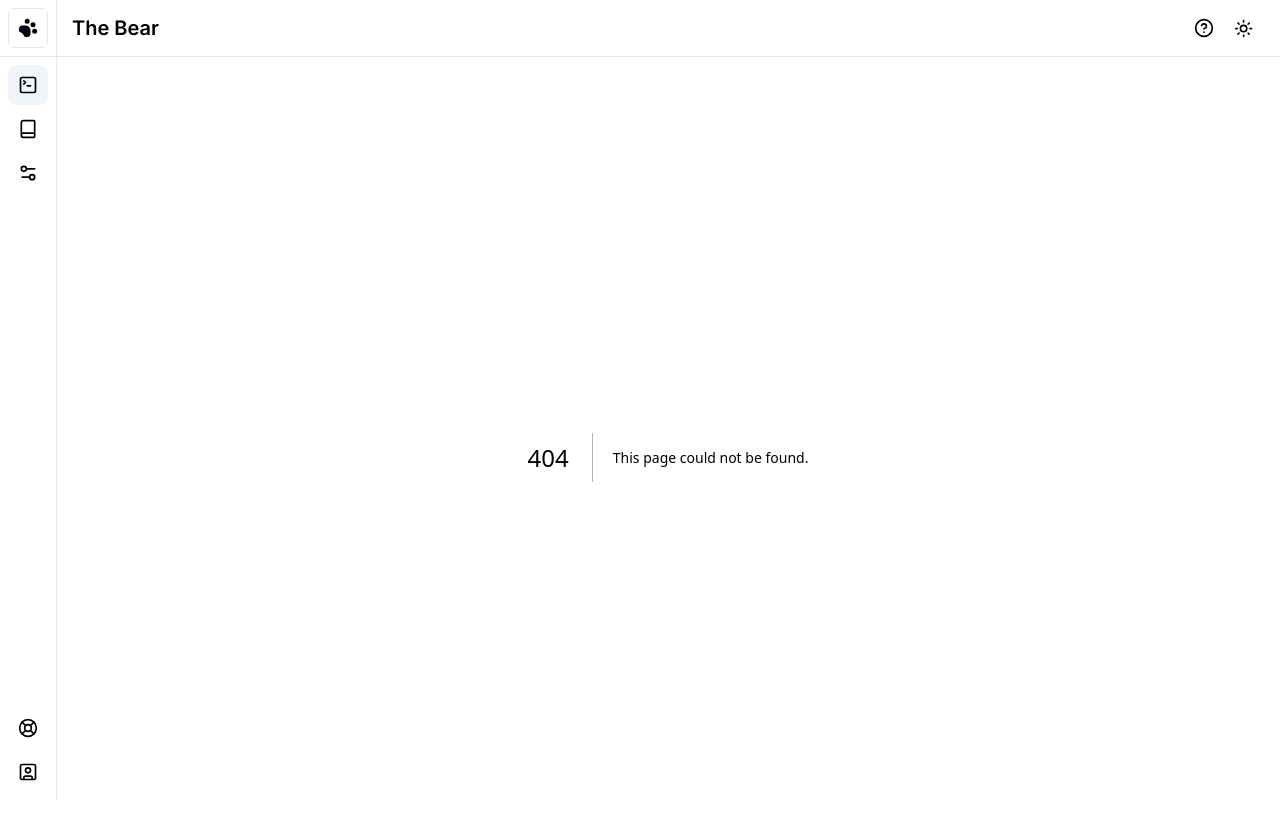
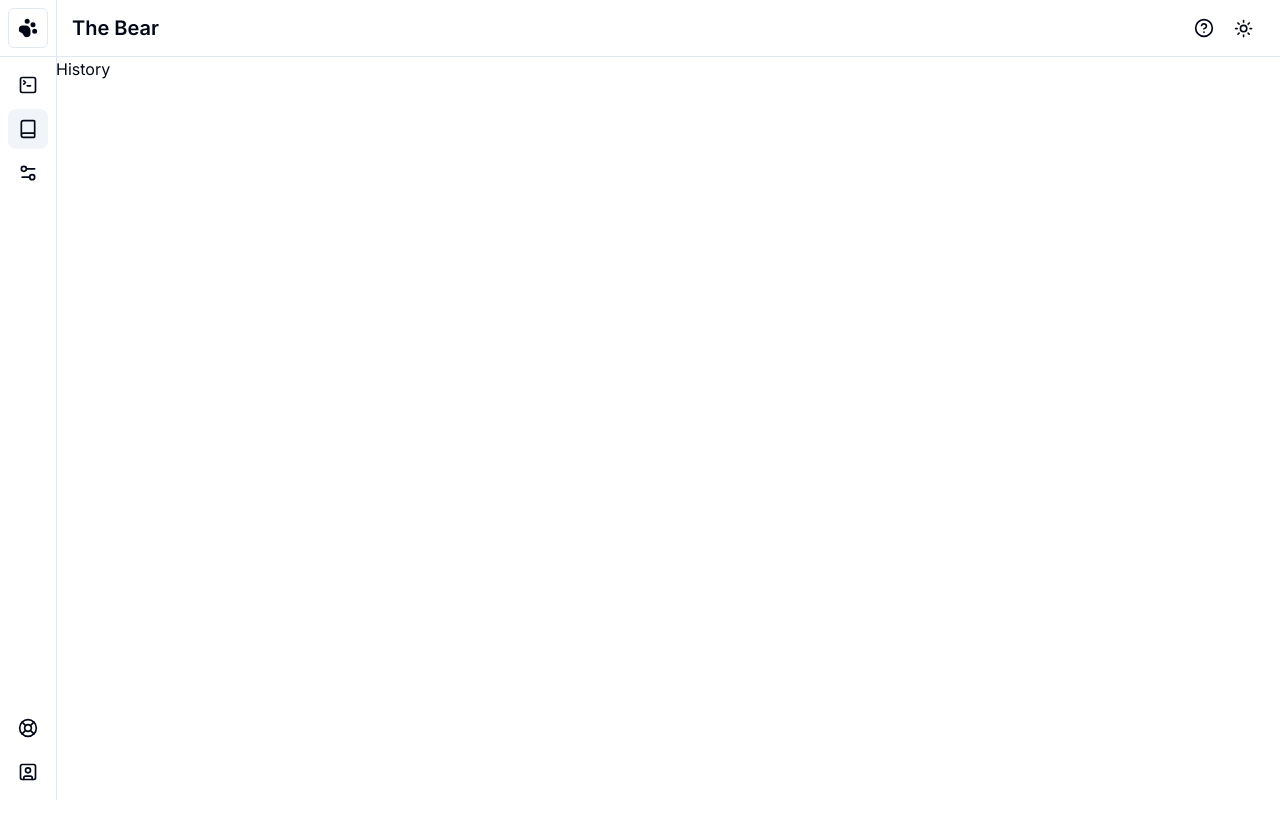
Before and after one commit to sleepytaco/BearLLM, a Next.js app: page /history in a window 1280 px wide. Before the commit this address had no page. Shown: the top 820 px of the page. Built offline with nearby package versions, Linux system fonts and the light colour scheme.

Commit message:
Highlight relevant buttons during navigation

```diff
--- a/app/globals.css
+++ b/app/globals.css
@@ -97,7 +97,7 @@
   display: flex;
   flex-direction: column;
   justify-content: flex-end;
-  height: 70vh; /* Full viewport height */
+  height: 69vh; /* Full viewport height */
   padding: 20px;
   overflow-y: auto;
 }
--- /dev/null
+++ b/app/history/page.tsx
@@ -0,0 +1,5 @@
+export default function Home() {
+    return (
+     <h1>History</h1>
+    )
+  }
--- a/app/layout.tsx
+++ b/app/layout.tsx
@@ -4,6 +4,9 @@
 import { ThemeProvider } from "@/components/theme-provider"
 import { SideNav } from "@/components/side-nav"
 import { Header } from "@/components/header/header"
+import {
+  TooltipProvider,
+} from "@/components/ui/tooltip"
 
 const inter = Inter({ subsets: ["latin"] });
 
@@ -26,6 +29,7 @@
             enableSystem
             disableTransitionOnChange
           >
+            <TooltipProvider>
               <div className="grid h-screen w-full pl-[56px]">
                 <SideNav />
                 <div className="flex flex-col">
@@ -33,6 +37,7 @@
                   {children}
                 </div>
               </div>
+            </TooltipProvider>
         </ThemeProvider>
       </body>
     </html>
--- a/app/page.tsx
+++ b/app/page.tsx
@@ -56,20 +56,20 @@
         </Badge> */}
         <div className="chat-container">
           <div className="messages-container">
-            <MessageBubble message="Sender 1 message" isSender={true} />
-            <MessageBubble message="Reciver message" isSender={false} />
-            <MessageBubble message="Sender 2message" isSender={true} />
-            <MessageBubble message="Reciver message" isSender={false} />
-            <MessageBubble message="Sender 3message" isSender={true} />
-            <MessageBubble message="Reciver message" isSender={false} />
-            <MessageBubble message="Sender4 message" isSender={true} />
-            <MessageBubble message="Reciver message" isSender={false} />
-            <MessageBubble message="Sender5 message" isSender={true} />
-            <MessageBubble message="Reciver message" isSender={false} />
-            <MessageBubble message="Sender6 message" isSender={true} />
-            <MessageBubble message="Reciver message" isSender={false} />
-            <MessageBubble message="Sender6 message" isSender={true} />
-            <MessageBubble message="Reciver message" isSender={false} />
+            <MessageBubble message="Sender 1 message" isSender={true} isLoading />
+            <MessageBubble message="Reciver message" isSender={false} isLoading />
+            <MessageBubble message="Sender 2message" isSender={true} isLoading />
+            <MessageBubble message="Reciver message" isSender={false} isLoading />
+            <MessageBubble message="Sender 3message" isSender={true} isLoading />
+            <MessageBubble message="Reciver message" isSender={false} isLoading />
+            <MessageBubble message="Sender4 message" isSender={true}  isLoading/>
+            <MessageBubble message="Reciver message" isSender={false} isLoading />
+            <MessageBubble message="Sender5 message" isSender={true} isLoading />
+            <MessageBubble message="Reciver message" isSender={false} isLoading />
+            <MessageBubble message="Sender6 message" isSender={true} isLoading />
+            <MessageBubble message="Reciver message" isSender={false} isLoading />
+            <MessageBubble message="Sender6 message" isSender={true} isLoading />
+            <MessageBubble message="Reciver message" isSender={false} isLoading />
           </div>
         </div>
         <form
@@ -83,6 +83,8 @@
             placeholder="Ask Bear to generate a new recipie, ask him questions about a generated recipie, etc..."
             className="min-h-12 resize-none border-0 p-3 shadow-none focus-visible:ring-0"
           />
+
+
           <div className="flex items-center p-3 pt-0">
             <Button type="submit" size="sm" className="ml-auto gap-1.5">
               Send Message
@@ -90,7 +92,10 @@
             </Button>
           </div>
         </form>
+
+
       </div>
+
     </main>
   )
 }
--- a/components/message-bubble.tsx
+++ b/components/message-bubble.tsx
@@ -1,15 +1,28 @@
+"use client"
+
 import React from 'react';
+import { Skeleton } from "@/components/ui/skeleton"
 
 interface MessageBubbleProps {
   message: string;
   isSender: boolean;
+  isLoading: boolean;
 }
 
-export function MessageBubble({ message, isSender } : MessageBubbleProps)  {
+export function MessageBubble({ message, isSender, isLoading } : MessageBubbleProps)  {
+  const [loading, setLoading] = React.useState(isLoading);
   return (
     <div className={`message-bubble ${isSender ? 'sender' : 'receiver'}`}>
       <div className="message-content">
-        <p>{message}</p>
+        { loading ? <p>{message}</p> :
+        <div className="flex items-center space-x-4">
+          {/* <Skeleton className="h-12 w-12 rounded-full" /> */}
+          <div className="space-y-2">
+            <Skeleton className="h-4 w-[250px]" />
+            <Skeleton className="h-4 w-[200px]" />
+          </div>
+        </div>
+        }
       </div>
     </div>
   );
--- a/components/side-nav.tsx
+++ b/components/side-nav.tsx
@@ -1,21 +1,32 @@
-import {
-    Tooltip,
-    TooltipContent,
-    TooltipProvider,
-    TooltipTrigger,
-} from "@/components/ui/tooltip"
+"use client"
+
 import { Button } from "@/components/ui/button"
 import {
     Book,
     PawPrint,
-    CornerDownLeft,
     LifeBuoy,
     Settings2,
     SquareTerminal,
     SquareUser,
   } from "lucide-react"
+import Link from "next/link";
+import { usePathname } from "next/navigation";
+import { TooltipBtn } from "@/components/tooltip-btn"
+
+const topNav = [
+    { label: "Generate Recipies", icon: <SquareTerminal className="size-5" />, href: "/" },
+    { label: "History", icon: <Book className="size-5" />, href: "/history" },
+    { label: "Settings", icon: <Settings2 className="size-5" />, href: "/settings" },
+ ];
+
+ const bottomNav = [
+    { label: "Feedback", icon: <LifeBuoy className="size-5" />, href: "/feedback" },
+    { label: "Account", icon: <SquareUser className="size-5" />, href: "/account" },
+ ];
 
 export function SideNav() {
+    const pathname = usePathname();
+
     return (<aside className="inset-y fixed  left-0 z-20 flex h-full flex-col border-r">
         <div className="border-b p-2">
           <Button variant="outline" size="icon" aria-label="Home">
@@ -23,90 +34,20 @@
           </Button>
         </div>
         <nav className="grid gap-1 p-2">
-          <TooltipProvider>
-            <Tooltip>
-              <TooltipTrigger asChild>
-                <Button
-                  variant="ghost"
-                  size="icon"
-                  className="rounded-lg bg-muted"
-                  aria-label="The Bear"
-                >
-                  <SquareTerminal className="size-5" />
-                </Button>
-              </TooltipTrigger>
-              <TooltipContent side="right" sideOffset={5}>
-                The Bear
-              </TooltipContent>
-            </Tooltip>
-
-            <Tooltip>
-              <TooltipTrigger asChild>
-                <Button
-                  variant="ghost"
-                  size="icon"
-                  className="rounded-lg"
-                  aria-label="Documentation"
-                >
-                  <Book className="size-5" />
-                </Button>
-              </TooltipTrigger>
-              <TooltipContent side="right" sideOffset={5}>
-                History
-              </TooltipContent>
-            </Tooltip>
-
-            <Tooltip>
-              <TooltipTrigger asChild>
-                <Button
-                  variant="ghost"
-                  size="icon"
-                  className="rounded-lg"
-                  aria-label="Settings"
-                >
-                  <Settings2 className="size-5" />
-                </Button>
-              </TooltipTrigger>
-              <TooltipContent side="right" sideOffset={5}>
-                Settings
-              </TooltipContent>
-            </Tooltip>
-          </TooltipProvider>
+            { topNav.map((item) => (
+                <Link key={item.label} href={item.href}>
+                    <TooltipBtn label={item.label} icon={item.icon}
+                    isActive={item.href === pathname} />
+                </Link>
+            )) }
         </nav>
         <nav className="mt-auto grid gap-1 p-2">
-          <TooltipProvider>
-            <Tooltip>
-              <TooltipTrigger asChild>
-                <Button
-                  variant="ghost"
-                  size="icon"
-                  className="mt-auto rounded-lg"
-                  aria-label="Help"
-                >
-                  <LifeBuoy className="size-5" />
-                </Button>
-              </TooltipTrigger>
-              <TooltipContent side="right" sideOffset={5}>
-                Feedback
-              </TooltipContent>
-            </Tooltip>
-
-            <Tooltip>
-              <TooltipTrigger asChild>
-                <Button
-                  variant="ghost"
-                  size="icon"
-                  className="mt-auto rounded-lg"
-                  aria-label="Account"
-                >
-                  <SquareUser className="size-5" />
-                </Button>
-              </TooltipTrigger>
-              <TooltipContent side="right" sideOffset={5}>
-                Account
-              </TooltipContent>
-            </Tooltip>
-          </TooltipProvider>
+            { bottomNav.map((item) => (
+                <Link key={item.label} href={item.href}>
+                    <TooltipBtn label={item.label} icon={item.icon}
+                    isActive={item.href === pathname} />
+                </Link>
+            )) }
         </nav>
       </aside>);
 }
--- /dev/null
+++ b/components/tooltip-btn.tsx
@@ -0,0 +1,32 @@
+import {
+    Tooltip,
+    TooltipContent,
+    TooltipTrigger,
+} from "@/components/ui/tooltip"
+import { Button } from "@/components/ui/button"
+
+interface TooltipBtnProps {
+    label: string;
+    icon: React.ReactNode;
+    isActive?: boolean;
+  }
+
+export function TooltipBtn({ label, icon, isActive = false } : TooltipBtnProps) {
+    return (
+        <Tooltip>
+        <TooltipTrigger asChild>
+          <Button
+            variant="ghost"
+            size="icon"
+            className={ `rounded-lg ${isActive ? "bg-muted" : ""}` }
+            aria-label={ label }
+          >
+            { icon }
+          </Button>
+        </TooltipTrigger>
+        <TooltipContent side="right" sideOffset={5}>
+          { label }
+        </TooltipContent>
+      </Tooltip>
+    );
+}
--- /dev/null
+++ b/components/ui/skeleton.tsx
@@ -0,0 +1,15 @@
+import { cn } from "@/lib/utils"
+
+function Skeleton({
+  className,
+  ...props
+}: React.HTMLAttributes<HTMLDivElement>) {
+  return (
+    <div
+      className={cn("animate-pulse rounded-md bg-muted", className)}
+      {...props}
+    />
+  )
+}
+
+export { Skeleton }
```
Lines whose indentation alone changed are shown as unchanged.
